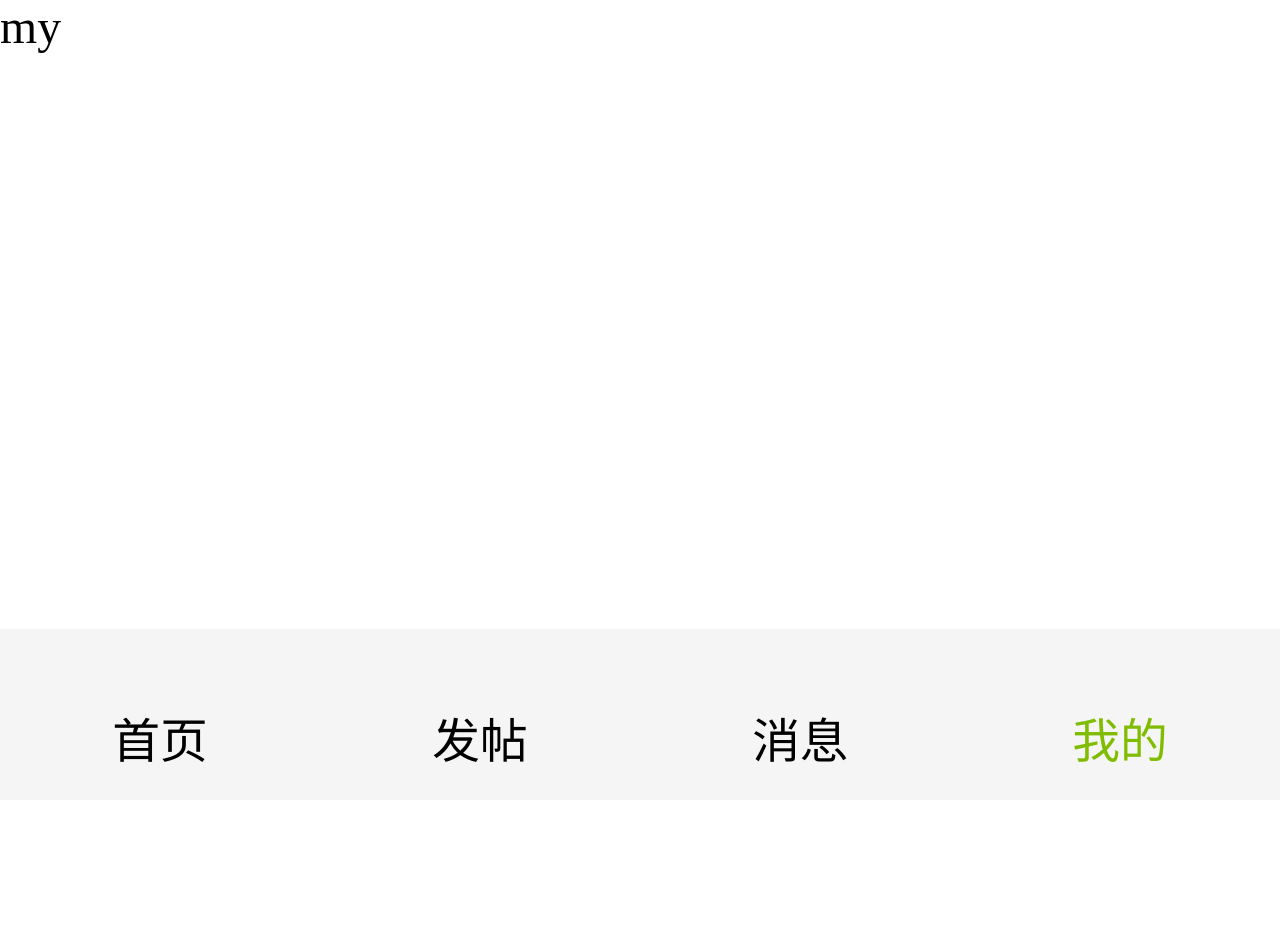
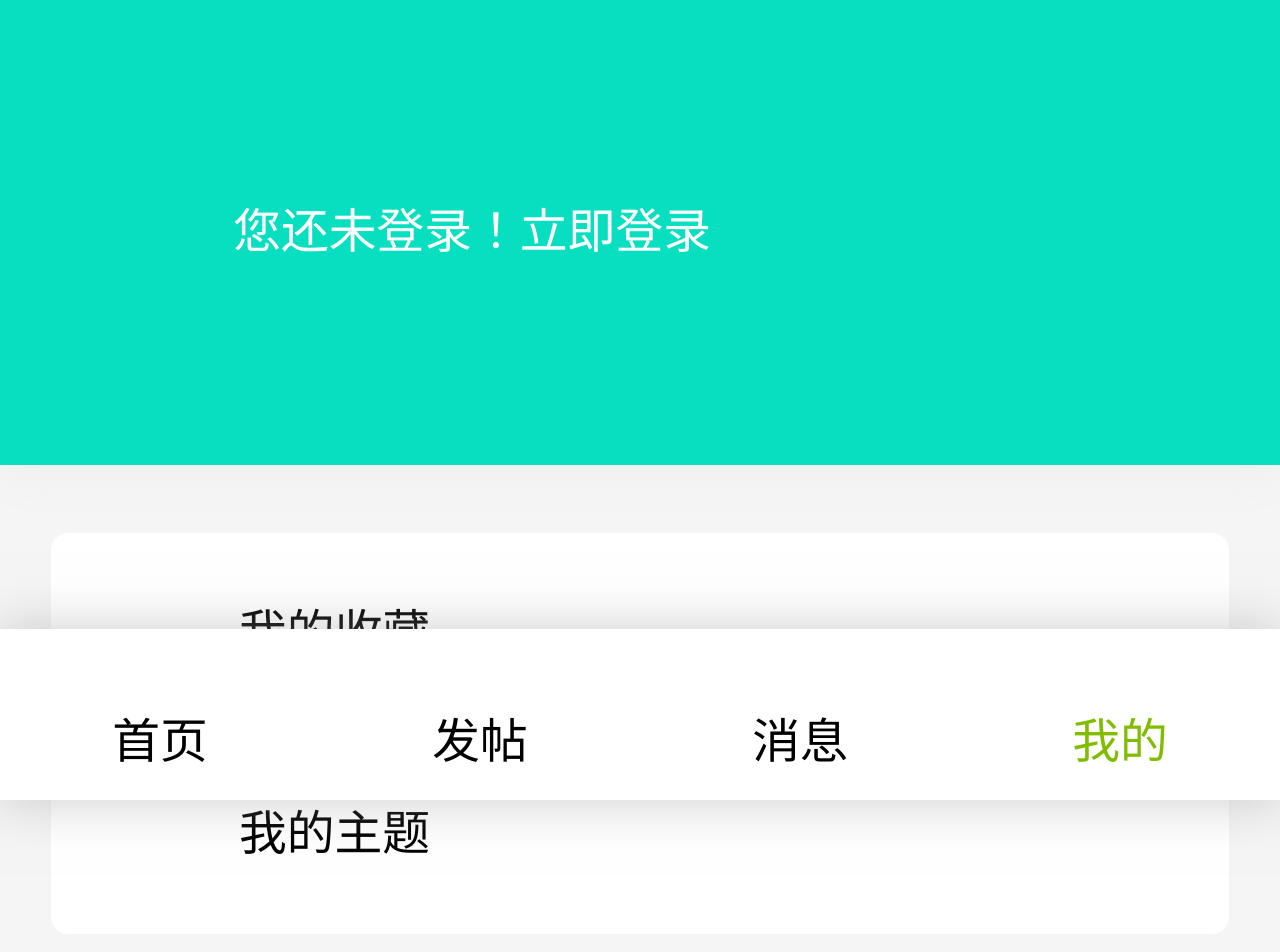
Before and after one commit to liuxingzhijian1320/vue3-cnode, a Vue app: page /my in a window 1280 px wide. Shown: the top 952 px of the page. Before the commit the page ends 800 px from the top, so only its background shows below. Built offline with nearby package versions, Linux system fonts and the light colour scheme; a web font is replaced by a local one.

Commit message:
fix login

```diff
--- a/src/assets/styles/iconfont.scss
+++ b/src/assets/styles/iconfont.scss
@@ -1,8 +1,8 @@
 @font-face {
     font-family: 'iconfont';
     /* project id 2394616 */
-    src: url('//at.alicdn.com/t/font_2394616_ezpwt1nsrt5.eot');
-    src: url('//at.alicdn.com/t/font_2394616_ezpwt1nsrt5.eot?#iefix') format('embedded-opentype'), url('//at.alicdn.com/t/font_2394616_ezpwt1nsrt5.woff2') format('woff2'), url('//at.alicdn.com/t/font_2394616_ezpwt1nsrt5.woff') format('woff'), url('//at.alicdn.com/t/font_2394616_ezpwt1nsrt5.ttf') format('truetype'), url('//at.alicdn.com/t/font_2394616_ezpwt1nsrt5.svg#iconfont') format('svg');
+    src: url('//at.alicdn.com/t/font_2394616_bfbv4z0xse8.eot');
+    src: url('//at.alicdn.com/t/font_2394616_bfbv4z0xse8.eot?#iefix') format('embedded-opentype'), url('//at.alicdn.com/t/font_2394616_bfbv4z0xse8.woff2') format('woff2'), url('//at.alicdn.com/t/font_2394616_bfbv4z0xse8.woff') format('woff'), url('//at.alicdn.com/t/font_2394616_bfbv4z0xse8.ttf') format('truetype'), url('//at.alicdn.com/t/font_2394616_bfbv4z0xse8.svg#iconfont') format('svg');
 }
 
 .iconfont {
@@ -11,6 +11,22 @@
     font-style: normal;
     -webkit-font-smoothing: antialiased;
     -moz-osx-font-smoothing: grayscale;
+}
+
+.icon-arrow:before {
+    content: "\e631";
+}
+
+.icon-theme:before {
+    content: "\e62d";
+}
+
+.icon-shoucang:before {
+    content: "\e693";
+}
+
+.icon-avatar:before {
+    content: "\e60d";
 }
 
 .icon-message:before {
--- a/src/assets/styles/reset.scss
+++ b/src/assets/styles/reset.scss
@@ -34,3 +34,9 @@
         transform: translateY(0.5);
     }
 }
+
+.pright {
+    position: absolute;
+    top: 50%;
+    transform: translateY(-50%);
+}
--- a/src/components/tabs.vue
+++ b/src/components/tabs.vue
@@ -33,7 +33,8 @@ export default {
   display: flex;
   height: 1rem;
   z-index: 10;
-  background: #f5f5f5;
+  background: #fff;
+  box-shadow: 0rem 0rem 0.3rem rgba(#999, 0.5);
   display: flex;
   .tabs_item {
     flex: 1;
--- a/src/router/index.js
+++ b/src/router/index.js
@@ -1,6 +1,7 @@
 import { createRouter, createWebHistory } from "vue-router";
 import Home from "../views/home/home.vue";
 import Login from "../views/login/login.vue";
+import store from "../store";
 
 const routes = [
   {
@@ -40,6 +41,11 @@ const routes = [
     component: () => import("../views/detail/detail")
   },
   {
+    path: "/token",
+    name: "token",
+    component: () => import("../views/my/token")
+  },
+  {
     path: "/login",
     name: "login",
     component: Login
@@ -51,4 +57,9 @@ const router = createRouter({
   routes
 });
 
+router.beforeEach((to, from, next) => {
+  store.commit("getUserInfo");
+  next();
+});
+
 export default router;
--- a/src/store/index.js
+++ b/src/store/index.js
@@ -1,12 +1,10 @@
-import { createStore } from 'vuex'
+import { createStore } from "vuex";
+
+import user from "./modules/user";
 
 export default createStore({
-  state: {
+  modules: {
+    user
   },
-  mutations: {
-  },
-  actions: {
-  },
-  modules: {
-  }
-})
+  strict: process.env.NODE_ENV !== "production" // 严格模式
+});
--- /dev/null
+++ b/src/store/modules/user.js
@@ -0,0 +1,36 @@
+const state = {
+  userInfo: {},
+  userStatus: false
+};
+
+const mutations = {
+  saveUserInfo(state, payload) {
+    localStorage.setItem("vue3_cnodejs_token", JSON.stringify(payload));
+    state.userInfo = payload;
+  },
+  delUserInfo(state) {
+    localStorage.removeItem("vue3_cnodejs_token");
+    state.userInfo = {};
+  },
+  getUserInfo(state) {
+    const data = JSON.parse(localStorage.getItem("vue3_cnodejs_token")) || {};
+    state.userInfo = data;
+  }
+};
+
+const actions = {
+  // showAlert({ state, rootState, commit, dispatch, getters }, payload) {
+  //   commit('setAlertStaus', payload);
+  // },
+};
+
+const getters = {
+  userInfo: state => state.userInfo
+};
+
+export default {
+  state,
+  actions,
+  getters,
+  mutations
+};
--- a/src/views/detail/markdown.scss
+++ b/src/views/detail/markdown.scss
@@ -312,13 +312,13 @@ color: #998
             box-shadow: inset 0 1px 0 rgba(255, 255, 255, 0.2), 0 1px 2px rgba(0, 0, 0, 0.05);
             background-color: #0064cd;
             background-repeat: repeat-x;
-            background-image: -khtml-gradient(linear, left top, left bottom, from(#049cdb), to(#0064cd));
-            background-image: -moz-linear-gradient(top, #049cdb, #0064cd);
-            background-image: -ms-linear-gradient(top, #049cdb, #0064cd);
-            background-image: -webkit-gradient(linear, left top, left bottom, color-stop(0%, #049cdb), color-stop(100%, #0064cd));
-            background-image: -webkit-linear-gradient(top, #049cdb, #0064cd);
-            background-image: -o-linear-gradient(top, #049cdb, #0064cd);
-            background-image: linear-gradient(top, #049cdb, #0064cd);
+            background-image: -khtml-gradient(linear, to left top, to left bottom, from(#049cdb), to(#0064cd));
+            background-image: -moz-linear-gradient(to top, #049cdb, #0064cd);
+            background-image: -ms-linear-gradient(to top, #049cdb, #0064cd);
+            background-image: -webkit-gradient(linear, to left top, to left bottom, color-stop(0%, #049cdb), color-stop(100%, #0064cd));
+            background-image: -webkit-linear-gradient(to top, #049cdb, #0064cd);
+            background-image: -o-linear-gradient(to top, #049cdb, #0064cd);
+            background-image: linear-gradient(to top, #049cdb, #0064cd);
             color: #fff;
             text-shadow: 0 -1px 0 rgba(0, 0, 0, 0.25);
             border: 1px solid #004b9a;
@@ -375,12 +375,12 @@ color: #998
         }
         table th {
             background-color: #dce9f9;
-            background-image: -webkit-gradient(linear, left top, left bottom, from(#ebf3fc), to(#dce9f9));
-            background-image: -webkit-linear-gradient(top, #ebf3fc, #dce9f9);
-            background-image: -moz-linear-gradient(top, #ebf3fc, #dce9f9);
-            background-image: -ms-linear-gradient(top, #ebf3fc, #dce9f9);
-            background-image: -o-linear-gradient(top, #ebf3fc, #dce9f9);
-            background-image: linear-gradient(top, #ebf3fc, #dce9f9);
+            background-image: -webkit-gradient(linear, to left top, to left bottom, from(#ebf3fc), to(#dce9f9));
+            background-image: -webkit-linear-gradient(to top, #ebf3fc, #dce9f9);
+            background-image: -moz-linear-gradient(to top, #ebf3fc, #dce9f9);
+            background-image: -ms-linear-gradient(to top, #ebf3fc, #dce9f9);
+            background-image: -o-linear-gradient(to top, #ebf3fc, #dce9f9);
+            background-image: linear-gradient(to top, #ebf3fc, #dce9f9);
             /*-webkit-box-shadow: 0 1px 0 rgba(255,255,255,.8) inset;
   -moz-box-shadow:0 1px 0 rgba(255,255,255,.8) inset;
   box-shadow: 0 1px 0 rgba(255,255,255,.8) inset;*/
--- a/src/views/my/my.vue
+++ b/src/views/my/my.vue
@@ -1,15 +1,136 @@
+
+<style lang="scss" scoped>
+.wrapper {
+  min-height: 100vh;
+  // padding: 0.3rem;
+  background: #f5f5f5;
+  box-sizing: border-box;
+  .header {
+    padding: 0.5rem 0.2rem;
+    box-shadow: 0 0 0.3rem rgba(#999, 0.1);
+    display: flex;
+    color: #fff;
+    background: #07dfc0;
+    position: relative;
+  }
+  .avatar-icon {
+    font-size: 1.5rem;
+    color: #fff;
+  }
+  .header-arrow {
+    right: 0.3rem;
+    color: #999;
+    font-size: 0.26rem;
+  }
+}
+.list {
+  width: 6.9rem;
+  box-sizing: border-box;
+  margin: 0 auto;
+  margin-top: 0.4rem;
+  padding: 0 0.3rem;
+  border-radius: 0.1rem;
+  background: #fff;
+  .item {
+    display: flex;
+    padding: 0.3rem 0;
+    position: relative;
+    .icon {
+      width: 0.8rem;
+    }
+    .font-icon {
+      font-size: 0.5rem;
+    }
+    .arrow-icon {
+      font-size: 0.3rem;
+      right: 0rem;
+      color: #999;
+    }
+  }
+}
+.logout {
+  height: 0.88rem;
+  width: 6.9rem;
+  margin: 1rem auto;
+  border-radius: 0.08rem;
+  background: #fc5155;
+  font-size: 0.32rem;
+  color: #fff;
+  letter-spacing: 0.03rem;
+}
+</style>
 <template>
   <div class="wrapper">
-    my
+    <div class="header">
+      <div class="header-avatar">
+        <!-- <img :src="info.avatar_url" alt=""> -->
+        <i class="iconfont icon-avatar avatar-icon"></i>
+      </div>
+      <div class="header-name dc" @click="goLogin">
+        <span v-if="!info.id">您还未登录！立即登录</span>
+        <span v-else>{{info.loginname}}</span>
+      </div>
+      <div class="header-arrow pright" v-if="info.id"> 详情</div>
+    </div>
+    <div class="list">
+      <div class="item px1">
+        <div class="icon">
+          <i class="iconfont icon-shoucang font-icon"></i>
+        </div>
+        <div class="value dc">我的收藏</div>
+        <div class="icon">
+          <i class="iconfont icon-arrow arrow-icon pright"></i>
+        </div>
+      </div>
+      <div class="item">
+        <div class="icon">
+          <i class="iconfont icon-theme font-icon"></i>
+        </div>
+        <div class="value dc">我的主题</div>
+        <div class="icon">
+          <i class="iconfont icon-arrow arrow-icon pright"></i>
+        </div>
+      </div>
+    </div>
+    <div class="logout dc" @click="logout">退出</div>
   </div>
 </template>
 
 <script>
+import { useRouter } from "vue-router";
+import { useStore } from "vuex";
+import { onMounted, toRefs, reactive } from "vue";
 export default {
   name: "my",
   components: {},
+  setup(props) {
+    const router = useRouter();
+    const store = useStore();
+
+    const userInfo = reactive({
+      info: {},
+    });
+
+    onMounted(() => {
+      userInfo.info = store.state.user.userInfo;
+    });
+
+    const goLogin = () => {
+      if (!userInfo.info.loginname) {
+        router.push("/token");
+      }
+    };
+
+    const logout = () => {
+      store.commit("delUserInfo");
+    };
+
+    return {
+      ...toRefs(userInfo),
+
+      goLogin,
+      logout,
+    };
+  },
 };
 </script>
-
-<style lang="scss" scoped>
-</style>
--- /dev/null
+++ b/src/views/my/token.vue
@@ -0,0 +1,89 @@
+
+<style lang="scss" scoped>
+.token {
+  height: 100vh;
+  background: #fff;
+  .img {
+    width: 4rem;
+    display: block;
+    margin: 0.3rem auto;
+  }
+  .input {
+    height: 0.8rem;
+    border: 1px solid #999;
+    color: #333;
+    width: 6rem;
+    border-radius: 0.1rem;
+    text-align: center;
+  }
+  .submit {
+    width: 6rem;
+    height: 0.7rem;
+    border-radius: 0.1rem;
+    background: #117cf4;
+    color: #fff;
+    font-size: 0.3rem;
+    margin-top: 0.5rem;
+  }
+  .tips {
+    margin-top: 0.15rem;
+    font-size: 0.24rem;
+    color: #999;
+    a {
+      color: #284af9;
+    }
+  }
+}
+</style>
+<template>
+  <div class="token dc">
+    <div class="content">
+      <img class="img" src="../../assets/images/logo.png" alt="">
+      <input type="text" placeholder="请输入token" v-model.trim="token"
+        class="input" />
+      <div class="tips">当前的token获取方式：<a target="_blank"
+          href="https://cnodejs.org/setting">传送门👋👋👋</a> </div>
+      <div class="submit dc" @click="submit">登录</div>
+    </div>
+  </div>
+</template>
+
+
+<script>
+import { post } from "../../assets/scripts/request";
+
+import { ref } from "vue";
+import { useStore } from "vuex";
+import { useRouter } from "vue-router";
+
+export default {
+  name: "token",
+  components: {},
+  setup(props) {
+    const store = useStore();
+    const router = useRouter();
+    const token = ref("ae39d217-a130-492f-ad57-a2db3a5fe66d");
+
+    const submit = async () => {
+      if (!token.value) return;
+      const result = await post(`/accesstoken/`, { accesstoken: token.value });
+      if (result?.success) {
+        console.info(234, result);
+        const { avatar_url, id, loginname } = result;
+        const data = {
+          avatar_url,
+          id,
+          loginname,
+        };
+        store.commit("saveUserInfo", data);
+        router.push("/my");
+      }
+    };
+
+    return {
+      token,
+      submit,
+    };
+  },
+};
+</script>
```
Also changed, not shown: src/assets/images/logo.png (added).
